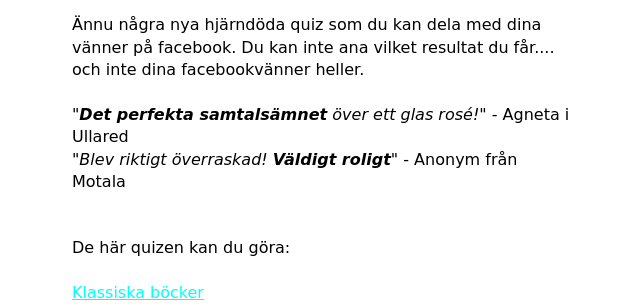
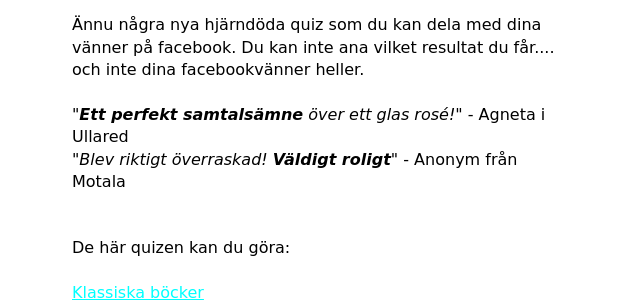
Before and after one commit to swiaiucs/quizsite, a Django app: page / in a window 1280 px wide. Shown: the part 314-618 px from the top of the page, without its empty margins (318-958 px from the left). Run offline with Django 3.2, Linux system fonts and the light colour scheme; some libraries are stand-ins or nearby versions.

Commit message:
minor copyfix

```diff
--- a/quiz/templates/quiz/startpage.html
+++ b/quiz/templates/quiz/startpage.html
@@ -20,7 +20,7 @@
 				<p>
 					Ännu några nya hjärndöda quiz som du kan dela med dina vänner på facebook. Du kan inte ana vilket resultat du får.... och inte dina facebookvänner heller. <br><br>
 
-					<i>"<b>Det perfekta samtalsämnet</b> över ett glas rosé!</i>" - Agneta i Ullared<br>
+					<i>"<b>Ett perfekt samtalsämne</b> över ett glas rosé!</i>" - Agneta i Ullared<br>
 					<i>"Blev riktigt överraskad! <b>Väldigt roligt</b>"</i> - Anonym från Motala
 					<p>
 
```
